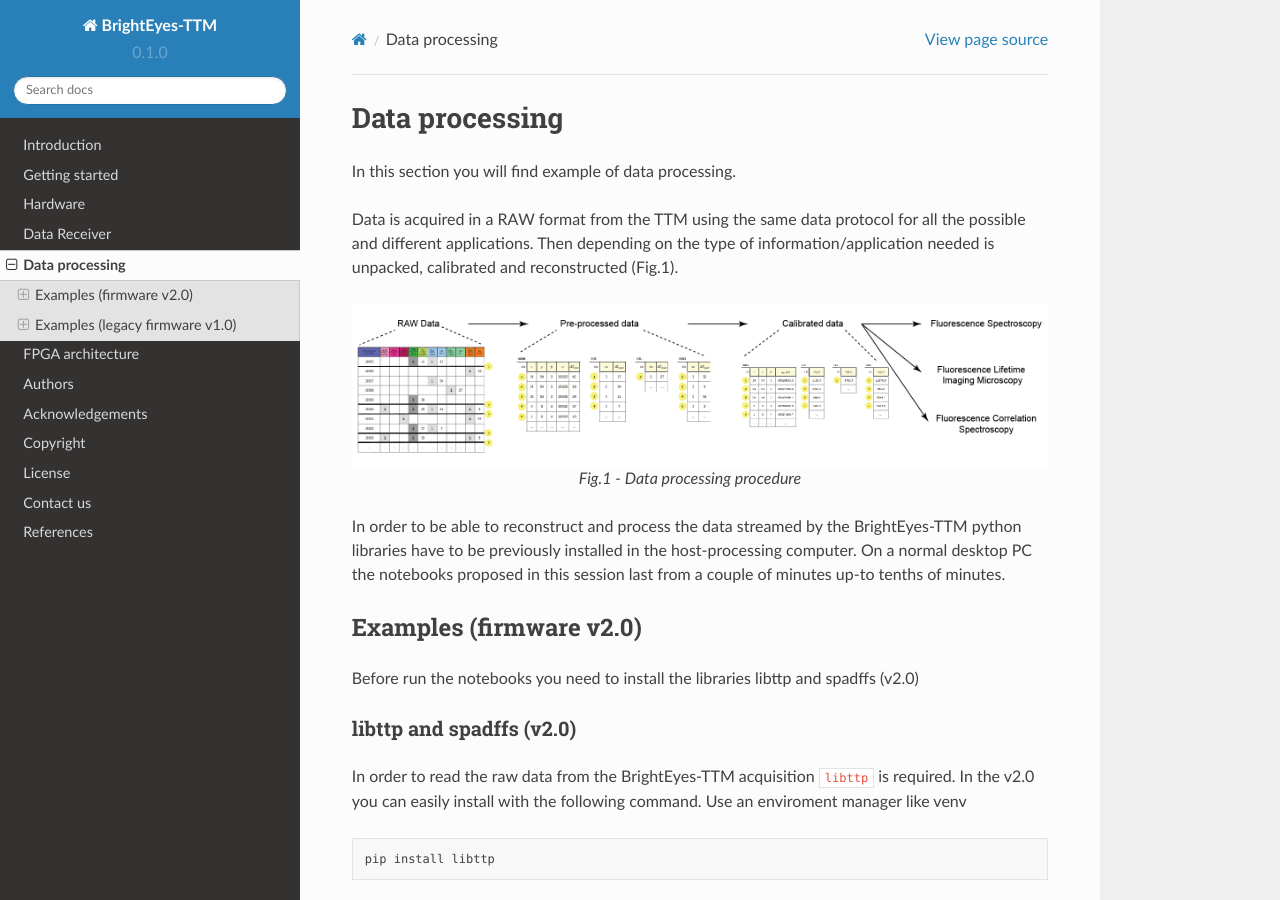
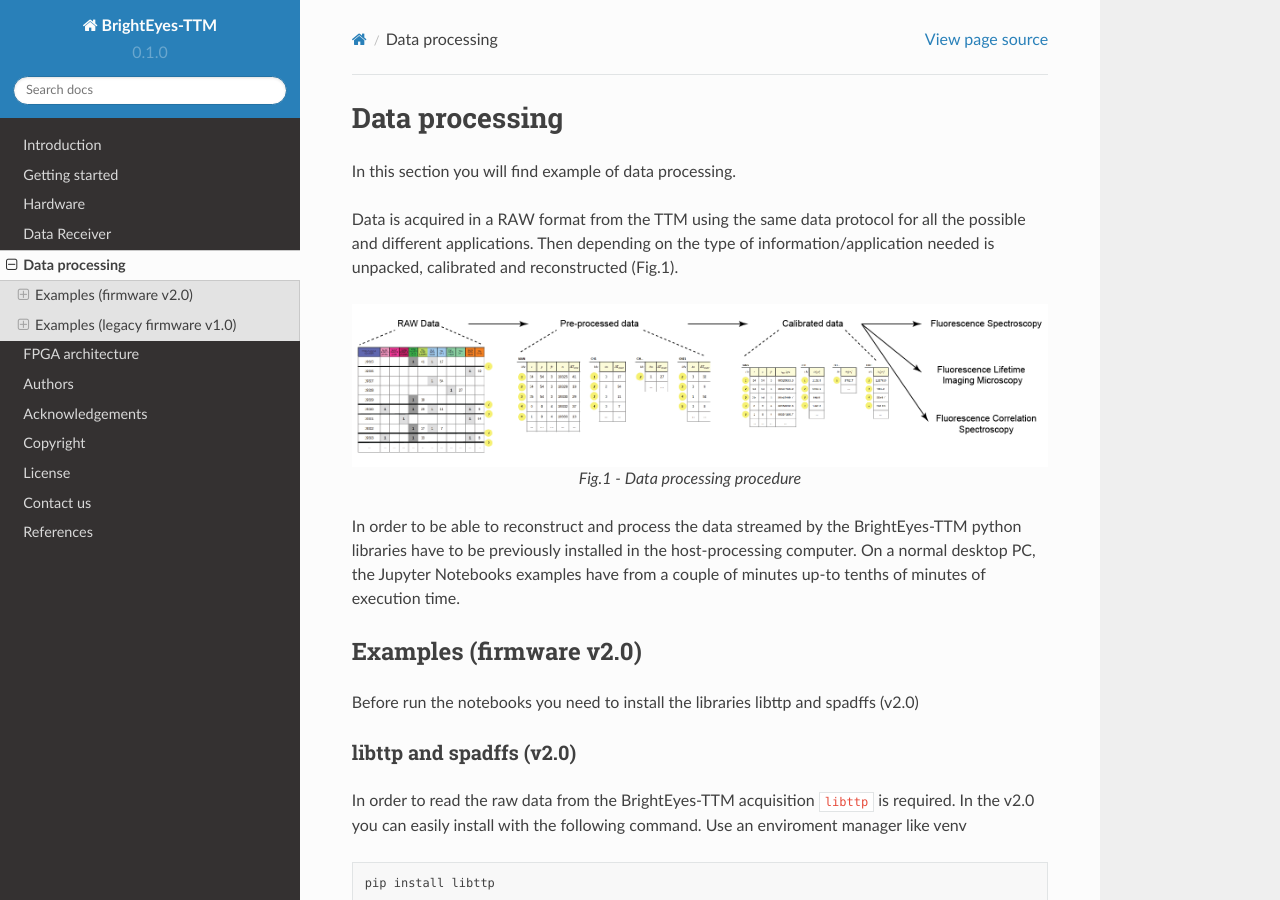
Before and after one commit to mattia-donato/BrightEyes-TTM-docs, a Sphinx documentation site: the page built from docs/source/dataprocessing.md, in a window 1280 px wide and 900 px high. Built offline with Sphinx 7.4.7 and the Read the Docs theme 2.0.0, drawn with Linux system fonts in a browser that asks for light colours; pages that are not in the unit, such as notebooks, are missing from menus.

Commit message:
Update dataprocessing.md

```diff
--- a/docs/source/dataprocessing.md
+++ b/docs/source/dataprocessing.md
@@ -11,7 +11,7 @@
 Fig.1 - Data processing procedure
 :::
 
-In order to be able to reconstruct and process the data streamed by the BrightEyes-TTM python libraries have to be previously installed in the host-processing computer. On a normal desktop PC the notebooks proposed in this session last from a couple of minutes up-to tenths of minutes.
+In order to be able to reconstruct and process the data streamed by the BrightEyes-TTM python libraries have to be previously installed in the host-processing computer. On a normal desktop PC, the Jupyter Notebooks examples have from a couple of minutes up-to tenths of minutes of execution time.
 
 ## Examples (firmware v2.0)
 
```
